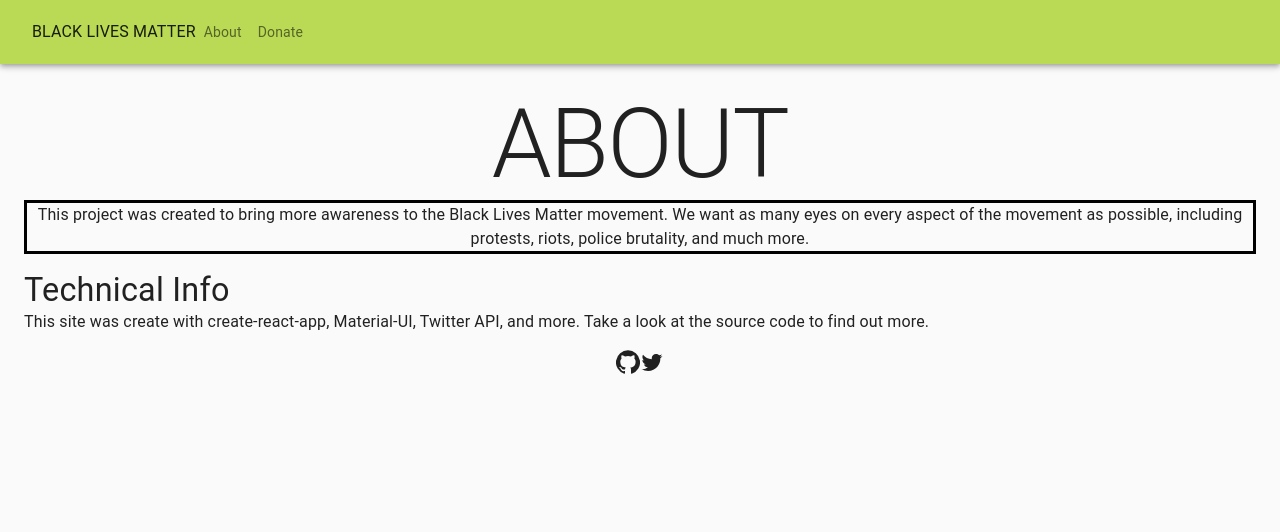
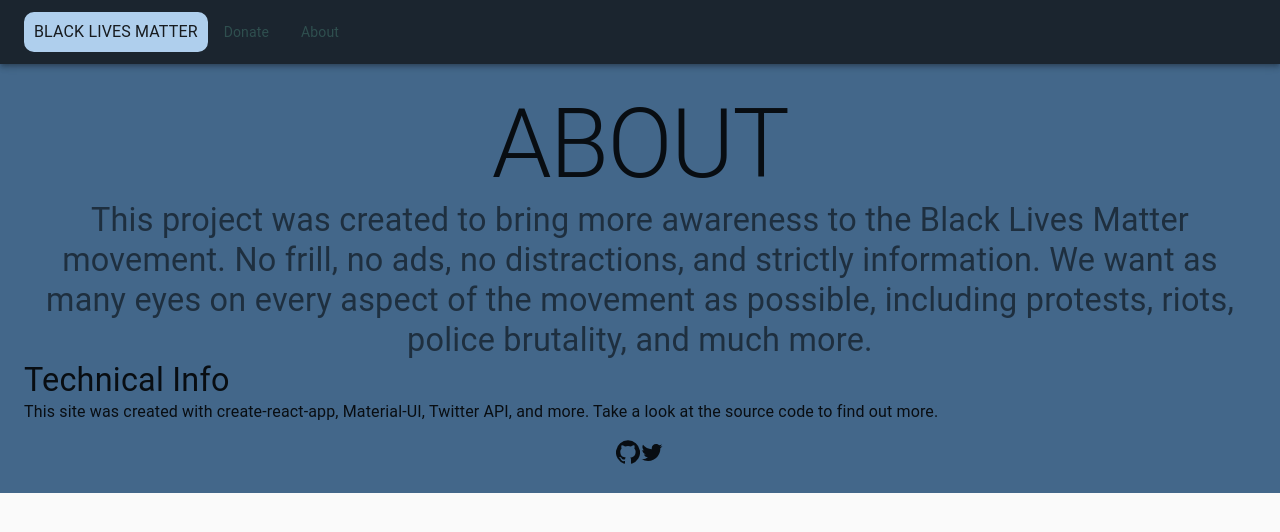
Before and after one commit to prduren/blm-scroller, a React (Create React App) app: page /about in a window 1280 px wide. Shown: the top 532 px of the page. Built offline with nearby package versions, Linux system fonts and the light colour scheme.

Commit message:
theme.js added, color changes and basic styling

```diff
--- a/package.json
+++ b/package.json
@@ -15,9 +15,9 @@
     "react-router-dom": "^5.2.0",
     "react-scripts": "3.4.1",
     "react-waypoint": "^9.0.2",
+    "styled-components": "^5.1.1",
     "styled-media-query": "^2.1.2",
-    "twit": "^2.2.11",
-    "styled-components": "^5.1.1"
+    "twit": "^2.2.11"
   },
   "scripts": {
     "start": "react-scripts start",
--- a/src/layout/Layout.js
+++ b/src/layout/Layout.js
@@ -5,9 +5,21 @@ import styled from "styled-components";
 import Link from "../components/Link";
 
 const Wrapper = styled.div`
+  background: ${(props) => {
+    return props.theme.palette.secondary.main;
+  }};
   a {
     margin-right: 1rem;
+    margin-left: 1rem;
+    text-decoration: none;
+    color: darkslategray;
   }
+`;
+
+const StyledDiv = styled.div`
+  background: ${({ theme }) => theme.colors.tertiary};
+  border-radius: 10px;
+  border: ${({ theme }) => `2px solid ${theme.colors.tertiary}`};
 `;
 
 function Layout({ children }) {
@@ -21,18 +33,19 @@ function Layout({ children }) {
     <Wrapper>
       <AppBar position="static">
         <Toolbar>
-          <Button onClick={goHome}>
-            <Typography color="inherit">Black Lives Matter</Typography>{" "}
-          </Button>
+          <StyledDiv>
+            <Button onClick={goHome}>
+              <Typography color="inherit">Black Lives Matter</Typography>{" "}
+            </Button>
+          </StyledDiv>
+          <Link to="/donate" color="textSecondary">
+            Donate
+          </Link>
           <Link to="/about" color="textSecondary">
             About
           </Link>
-          <Link to="/donate" color="textSecondary">
-            Donate
-          </Link>
         </Toolbar>
       </AppBar>
-
       {children}
     </Wrapper>
   );
--- a/src/pages/about.js
+++ b/src/pages/about.js
@@ -7,21 +7,17 @@ const AboutPage = () => {
   return (
     <div style={{ padding: 24, textAlign: "center" }}>
       <Typography variant="h1">ABOUT</Typography>
-      <Typography
-        style={{
-          border: "3px solid black",
-        }}
-        paragraph={true}
-      >
+      <Typography variant="h4" color="textSecondary">
         This project was created to bring more awareness to the Black Lives
-        Matter movement. We want as many eyes on every aspect of the movement as
+        Matter movement. No frill, no ads, no distractions, and strictly
+        information. We want as many eyes on every aspect of the movement as
         possible, including protests, riots, police brutality, and much more.
       </Typography>
       <Typography align="left" variant="h4">
         Technical Info
       </Typography>
       <Typography align="left" paragraph={true}>
-        This site was create with create-react-app, Material-UI, Twitter API,
+        This site was created with create-react-app, Material-UI, Twitter API,
         and more. Take a look at the source code to find out more.
       </Typography>
       <GitHubIcon />
--- a/src/utils/theme.js
+++ b/src/utils/theme.js
@@ -1,12 +1,20 @@
 import { createMuiTheme, responsiveFontSizes } from "@material-ui/core/styles";
+
+const colors = {
+  primary: "#1B252F",
+  secondary: "#43678a",
+  tertiary: "#afcfed",
+};
 
 let theme = createMuiTheme({
   palette: {
-    primary: { main: "#bada55" },
-    secondary: { main: "#8DA9C4" },
+    primary: { main: colors.primary },
+    secondary: { main: colors.secondary },
+    tertiary: { main: colors.tertiary },
   },
 });
 
+theme.colors = colors;
 theme = responsiveFontSizes(theme);
 
 export default theme;
```
Also changed, not shown: 1 other file (tests, documents, lock files or other folders).
